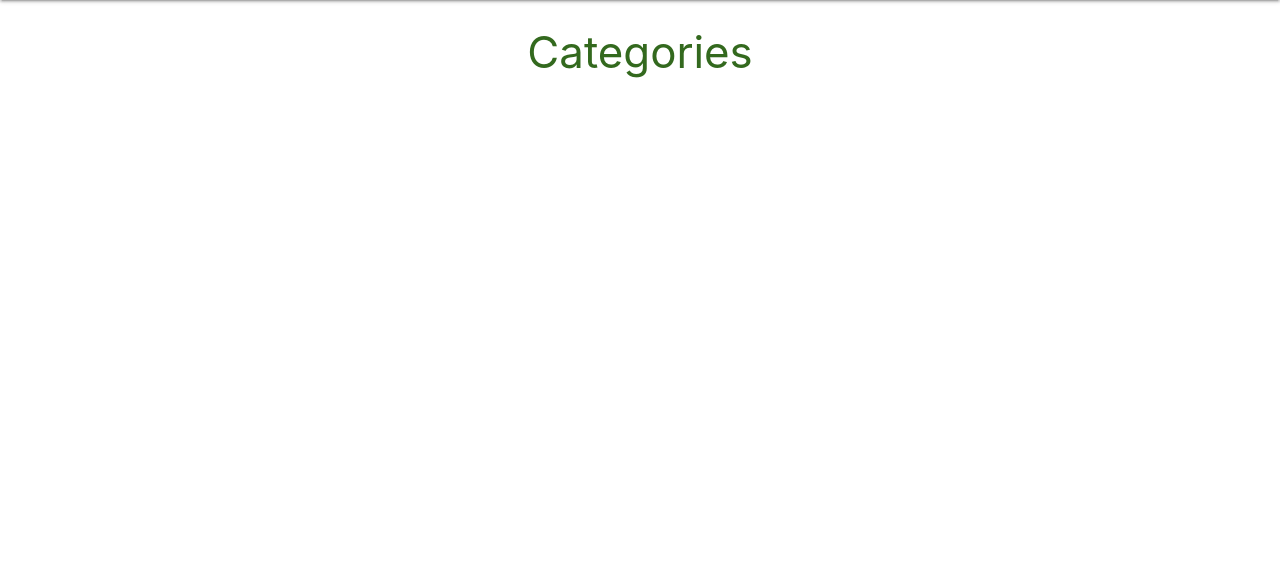
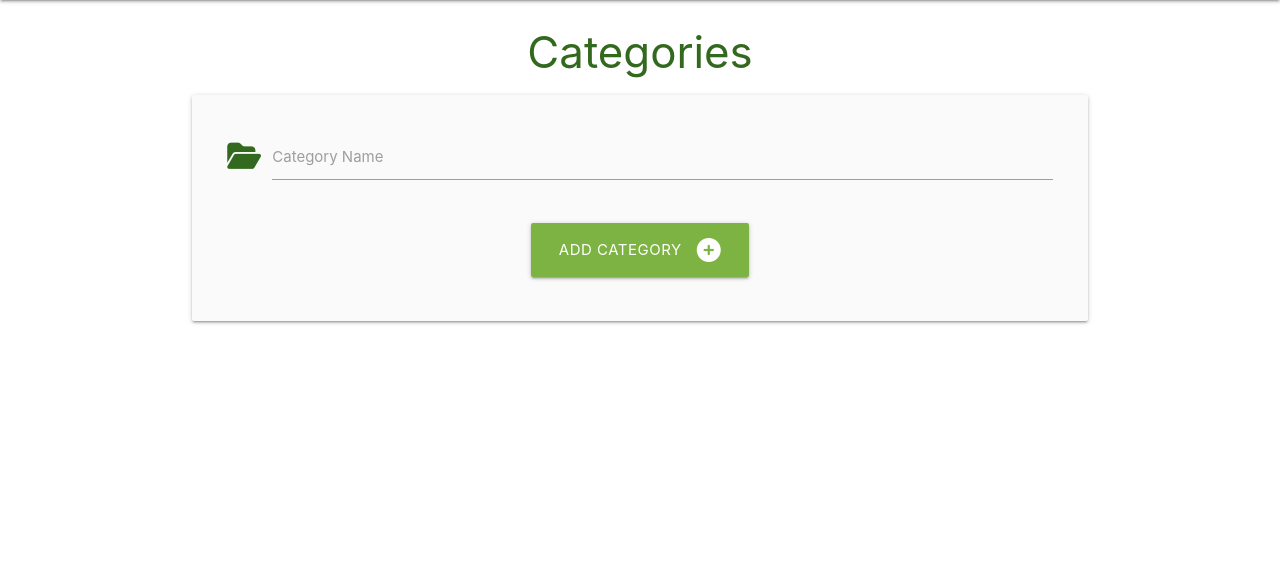
Before and after one commit to mika-sims/Task-Manager, a Flask app: page /add_category in a window 1280 px wide. Shown: the part 64-625 px from the top of the page. Run offline with Flask 2, Linux system fonts and the light colour scheme; some libraries are stand-ins or nearby versions.

Commit message:
Add form for creating new category

```diff
--- a/taskmanager/templates/add_category.html
+++ b/taskmanager/templates/add_category.html
@@ -1,4 +1,29 @@
 {% extends "base.html" %}
 {% block content %}
 <h3 class="light-green-text text-darken-4 center-align">Categories</h3>
+<!-- New category form start -->
+<div class="row card-panel grey lighten-5">
+    <form class="col s12" method="POST" action="{{ url_for('add_category') }}">
+        <!-- Category name start -->
+        <div class="row">
+            <div class="input-field col s12">
+                <i class="fa-solid fa-folder-open prefix light-green-text text-darken-4"></i>
+                <input id="category_name" name="category_name" type="text" class="validate" required minlength="3"
+                    maxlength="25">
+                <label for="category_name">Category Name</label>
+            </div>
+        </div>
+        <!-- Category name end -->
+        <!-- Submit button start -->
+        <div class="row">
+            <div class="col s12 center-align">
+                <button type="submit" class="btn-large light-green darken-1">
+                    Add Category <i class="fa-solid fa-circle-plus right"></i>
+                </button>
+            </div>
+        </div>
+        <!-- Submit button end -->
+    </form>
+</div>
+<!-- New category form start -->
 {% endblock %}
```
